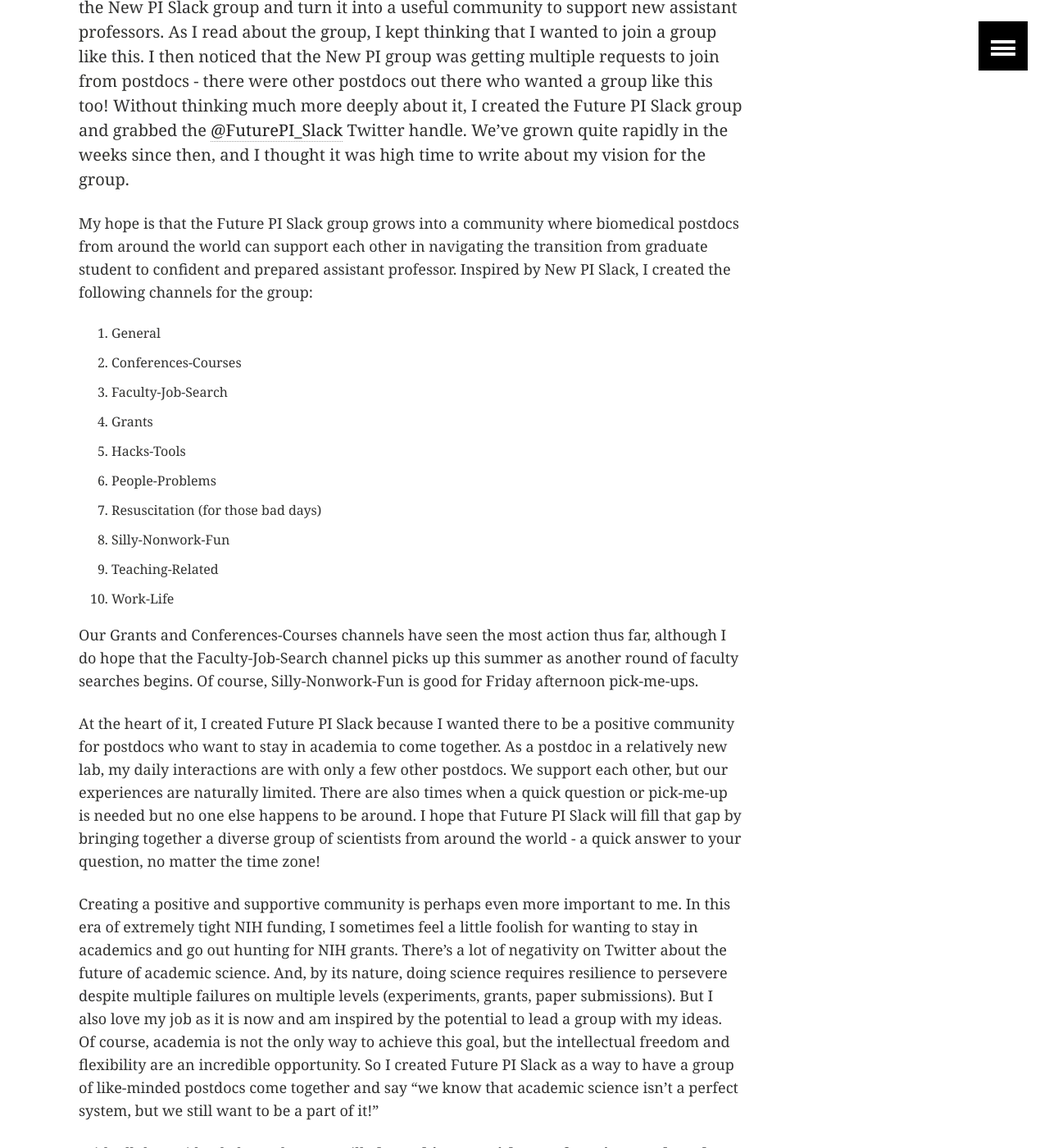
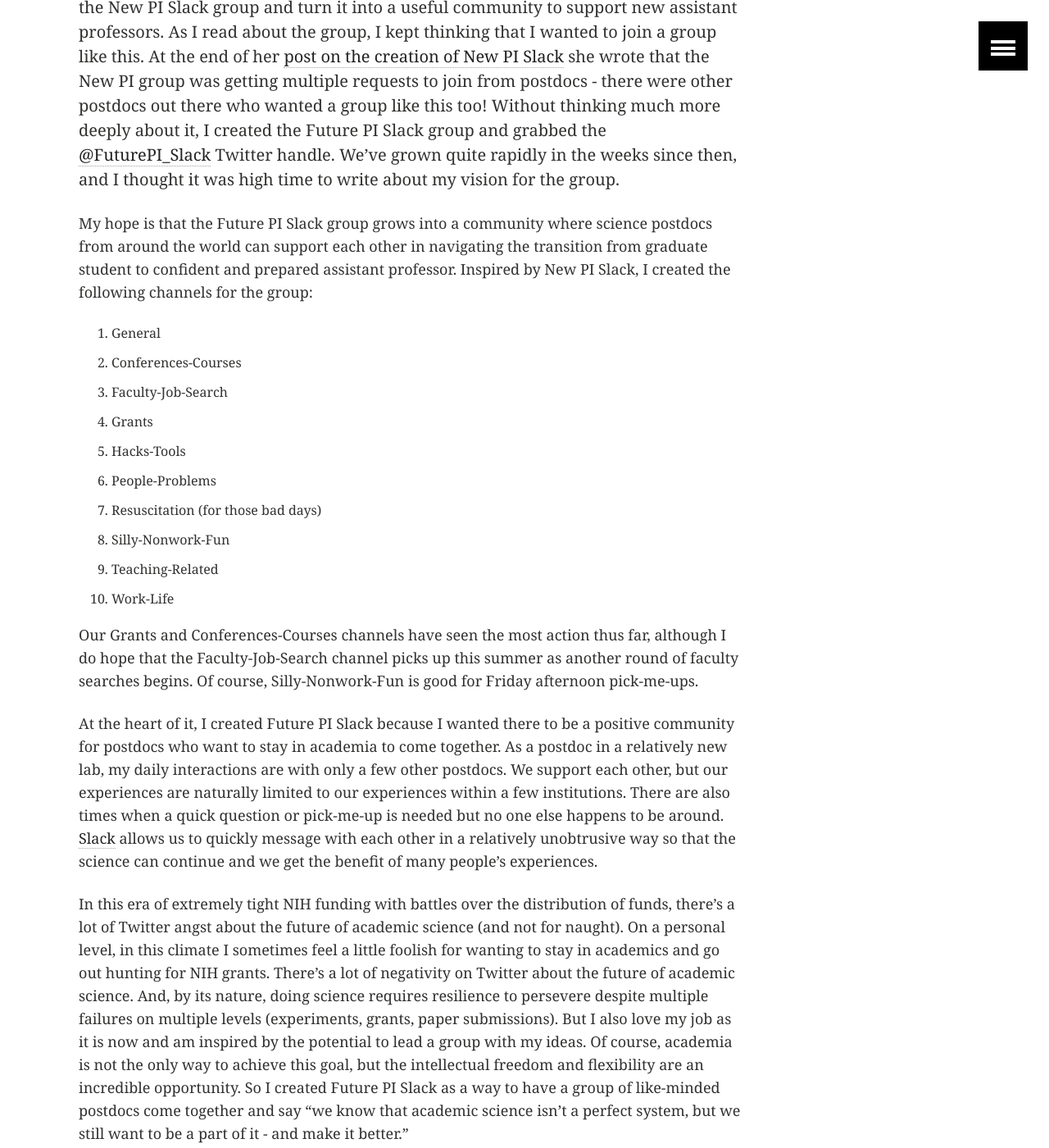
Before and after one commit to pearlryder/pearlryder.github.io, a Jekyll site: the page built from _posts/2017-06-21-future-pi-slack.md, in a window 1280 px wide and 1400 px high, scrolled down 656 px. Shown: the whole window at 82% size. Built offline with Jekyll 4.4.1, drawn with Linux system fonts in a browser that asks for light colours; some of the changed text lies outside the part shown.

Commit message:
Update future pi post

```diff
--- a/_posts/2017-06-21-future-pi-slack.md
+++ b/_posts/2017-06-21-future-pi-slack.md
@@ -7,9 +7,9 @@
   feature: future-pi-slack-feature.png
 
 ---
-A few months ago, I happened upon [this interview](http://www.ascb.org/ascb-post/careers/cell-biologists-work-prachee-avasthi-exuberantly-tackling-elegant-experiments-value-preprints/) with [Prachee Avasthi](http://www.avasthilab.org/). I was inspired by her exuberance and began to [follow her on Twitter.](https://twitter.com/PracheeAC) A few months later, in a Twitter break inspired by grant writing, I read more about her efforts to create the New PI Slack group and turn it into a useful community to support new assistant professors. As I read about the group, I kept thinking that I wanted to join a group like this. I then noticed that the New PI group was getting multiple requests to join from postdocs - there were other postdocs out there who wanted a group like this too! Without thinking much more deeply about it, I created the Future PI Slack group and grabbed the [@FuturePI_Slack](@FuturePI_Slack) Twitter handle. We've grown quite rapidly in the weeks since then, and I thought it was high time to write about my vision for the group.
+A few months ago, I happened upon [this interview](http://www.ascb.org/ascb-post/careers/cell-biologists-work-prachee-avasthi-exuberantly-tackling-elegant-experiments-value-preprints/) with [Prachee Avasthi](http://www.avasthilab.org/). I was inspired by her exuberance and began to [follow her on Twitter.](https://twitter.com/PracheeAC) A few months later, in a Twitter break inspired by grant writing, I read more about her efforts to create the New PI Slack group and turn it into a useful community to support new assistant professors. As I read about the group, I kept thinking that I wanted to join a group like this. At the end of her [post on the creation of New PI Slack](http://www.avasthilab.org/2016/08/02/community-for-new-pis/) she wrote that the New PI group was getting multiple requests to join from postdocs - there were other postdocs out there who wanted a group like this too! Without thinking much more deeply about it, I created the Future PI Slack group and grabbed the [@FuturePI_Slack](@FuturePI_Slack) Twitter handle. We've grown quite rapidly in the weeks since then, and I thought it was high time to write about my vision for the group.
 
-My hope is that the Future PI Slack group grows into a community where biomedical postdocs from around the world can support each other in navigating the transition from graduate student to confident and prepared assistant professor. Inspired by New PI Slack, I created the following channels for the group:
+My hope is that the Future PI Slack group grows into a community where science postdocs from around the world can support each other in navigating the transition from graduate student to confident and prepared assistant professor. Inspired by New PI Slack, I created the following channels for the group:
 
 1. General
 2. Conferences-Courses
@@ -24,10 +24,10 @@
 
 Our Grants and Conferences-Courses channels have seen the most action thus far, although I do hope that the Faculty-Job-Search channel picks up this summer as another round of faculty searches begins. Of course, Silly-Nonwork-Fun is good for Friday afternoon pick-me-ups.
 
-At the heart of it, I created Future PI Slack because I wanted there to be a positive community for postdocs who want to stay in academia to come together. As a postdoc in a relatively new lab, my daily interactions are with only a few other postdocs. We support each other, but our experiences are naturally limited. There are also times when a quick question or pick-me-up is needed but no one else happens to be around. I hope that Future PI Slack will fill that gap by bringing together a diverse group of scientists from around the world - a quick answer to your question, no matter the time zone!
+At the heart of it, I created Future PI Slack because I wanted there to be a positive community for postdocs who want to stay in academia to come together. As a postdoc in a relatively new lab, my daily interactions are with only a few other postdocs. We support each other, but our experiences are naturally limited to our experiences within a few institutions. There are also times when a quick question or pick-me-up is needed but no one else happens to be around. [Slack](https://slack.com/is) allows us to quickly message with each other in a relatively unobtrusive way so that the science can continue and we get the benefit of many people's experiences.
 
-Creating a positive and supportive community is perhaps even more important to me. In this era of extremely tight NIH funding, I sometimes feel a little foolish for wanting to stay in academics and go out hunting for NIH grants. There's a lot of negativity on Twitter about the future of academic science. And, by its nature, doing science requires resilience to persevere despite multiple failures on multiple levels (experiments, grants, paper submissions). But I also love my job as it is now and am inspired by the potential to lead a group with my ideas. Of course, academia is not the only way to achieve this goal, but the intellectual freedom and flexibility are an incredible opportunity. So I created Future PI Slack as a way to have a group of like-minded postdocs come together and say "we know that academic science isn't a perfect system, but we still want to be a part of it!"
+In this era of extremely tight NIH funding with battles over the distribution of funds, there's a lot of Twitter angst about the future of academic science (and not for naught). On a personal level, in this climate I sometimes feel a little foolish for wanting to stay in academics and go out hunting for NIH grants. There's a lot of negativity on Twitter about the future of academic science. And, by its nature, doing science requires resilience to persevere despite multiple failures on multiple levels (experiments, grants, paper submissions). But I also love my job as it is now and am inspired by the potential to lead a group with my ideas. Of course, academia is not the only way to achieve this goal, but the intellectual freedom and flexibility are an incredible opportunity. So I created Future PI Slack as a way to have a group of like-minded postdocs come together and say "we know that academic science isn't a perfect system, but we still want to be a part of it - and make it better."
 
-With all that said, I do hope that you will ***share this post with your favorite postdoc who wants to stay the academic system***. We always welcome more voices.
+With all that said, I do hope that you will ***share this post with your favorite postdoc who wants to stay the academic system***. Our group will benefit from leveraging a large network.
 
 As a final note, being a member of this group does not require a time machine to go to the future and find out if you will in fact become a PI. I am certain many people in our group (perhaps even myself) will ultimately find their way into a non-academic job and the group will support everyone no matter where their path leads. The only requirement to join is enthusiasm about staying in the academic system right now.
```
